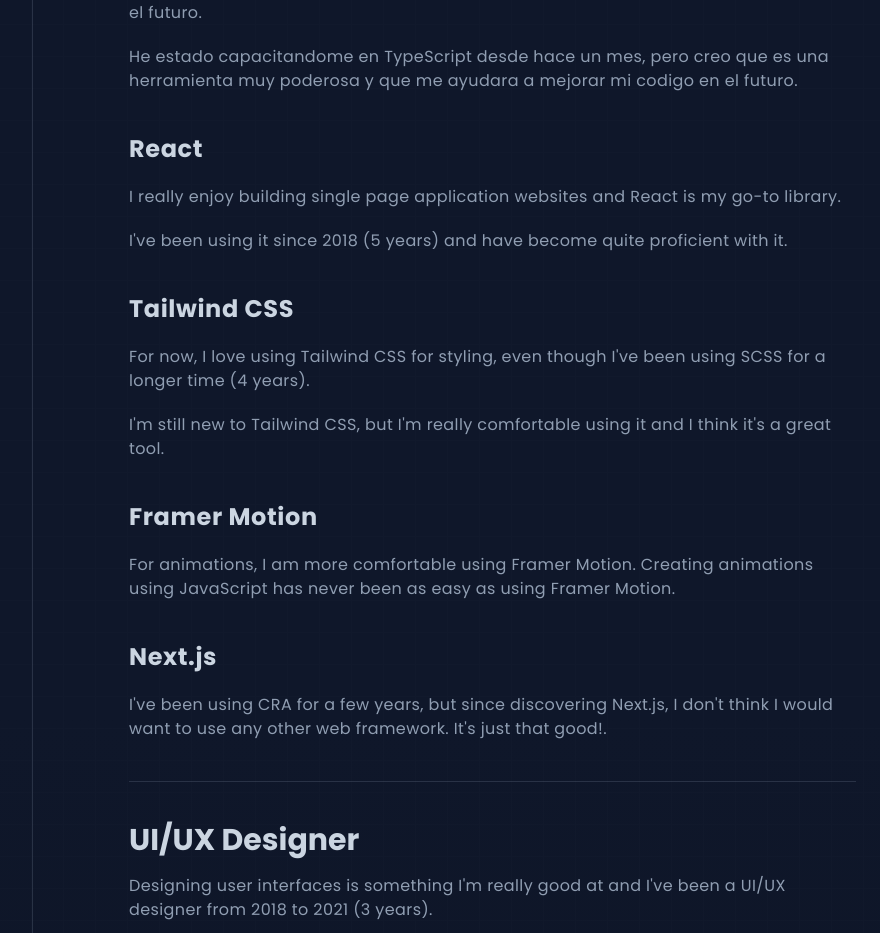
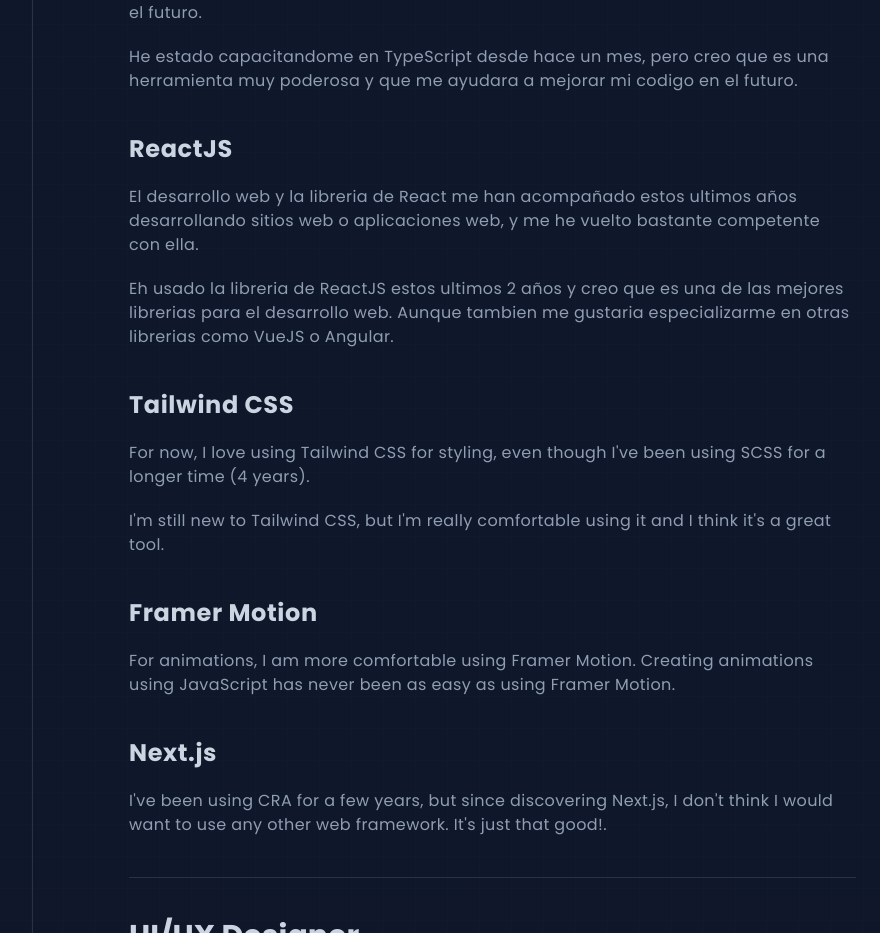
Before and after one commit to ImJars/Development-full-coding, a React (Vite) app: page /skills in a window 1280 px wide. Shown: the part 1480-2413 px from the top of the page, without its empty margins (32-912 px from the left). Built offline with nearby package versions, Linux system fonts and the light colour scheme.

Commit message:
Update skills.jsx

```diff
--- a/src/skills.jsx
+++ b/src/skills.jsx
@@ -326,11 +326,11 @@ function Skills() {
                     </div>
                     <div ref={refAnimate3}>
                       <Skill
-                        title={"React"}
+                        title={"ReactJS"}
                         description_1={
-                          "I really enjoy building single page application websites and React is my go-to library."
+                          "El desarrollo web y la libreria de React me han acompañado estos ultimos años desarrollando sitios web o aplicaciones web, y me he vuelto bastante competente con ella."
                         }
-                        description_2={`I've been using it since 2018 (5 years) and have become quite proficient with it.`}
+                        description_2={`Eh usado la libreria de ReactJS estos ultimos 2 años y creo que es una de las mejores librerias para el desarrollo web. Aunque tambien me gustaria especializarme en otras librerias como VueJS o Angular.`}
                       />
                     </div>
                     <div ref={refAnimate4}>
```
